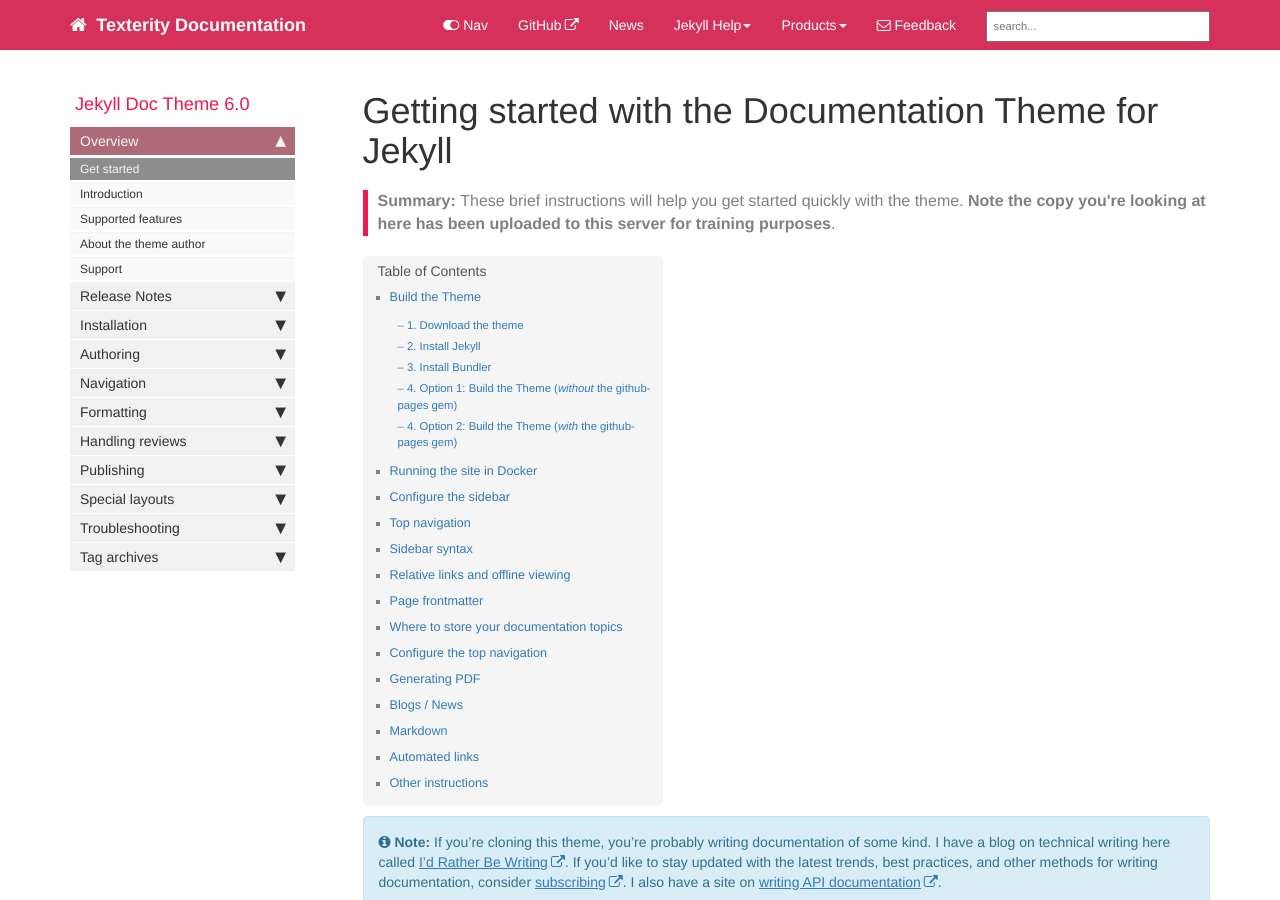
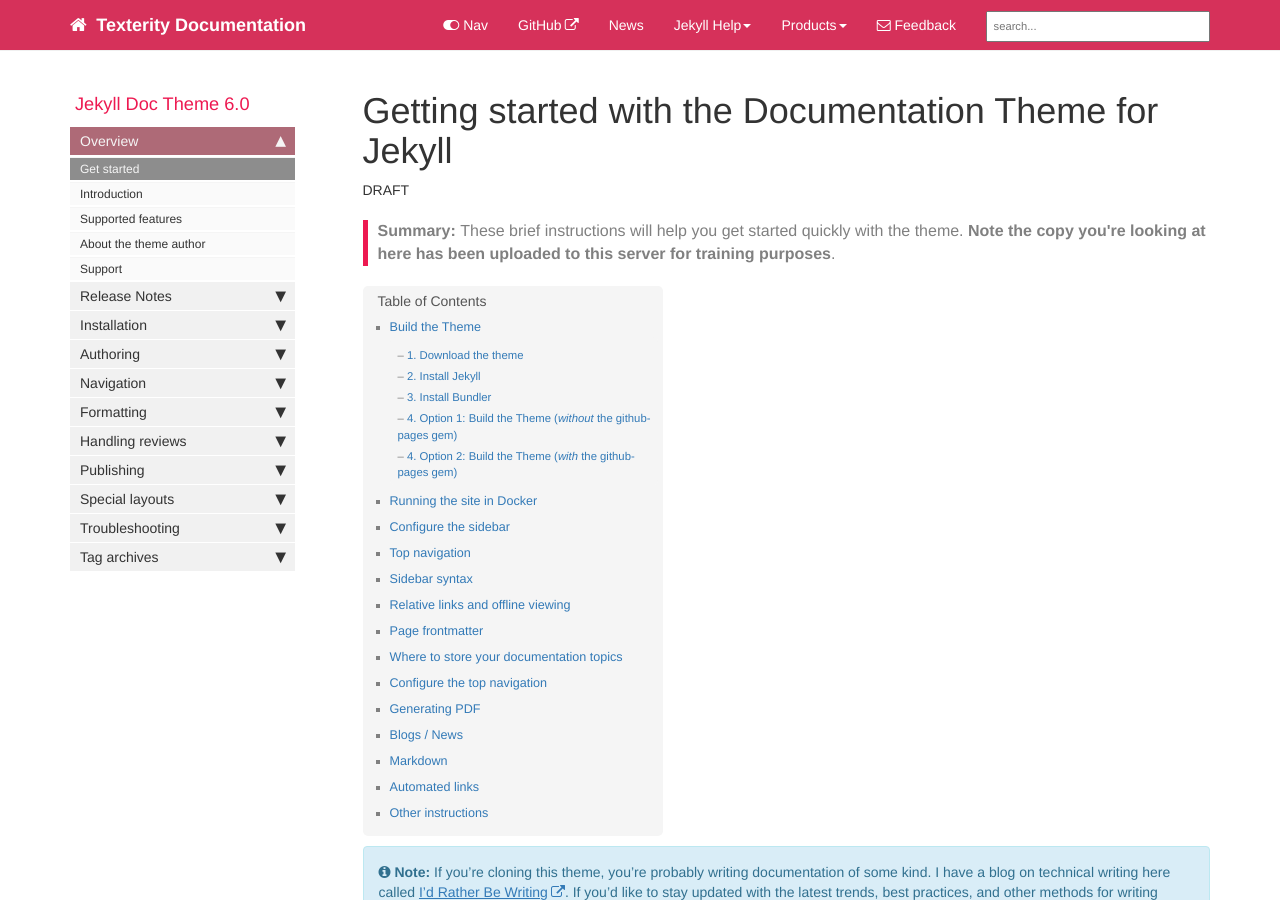
Before and after one commit to Texterity/January, a Jekyll site: the page built from docs/index.md, in a window 1280 px wide and 900 px high. Built offline with Jekyll 4.4.1, drawn with Linux system fonts in a browser that asks for light colours; nearby versions of some CDN libraries; comment, search, counter and statistics services are not loaded.

Commit message:
Trying to add DRAFT watermark using CSS

```diff
--- a/docs/_layouts/page.html
+++ b/docs/_layouts/page.html
@@ -27,6 +27,10 @@ layout: default
 {% include custom/{{page.map_name}}.html %}
 
 {% endif %}
+
+<div id="background">
+  <p id="bg-text">DRAFT</p>
+	</div>
 
 <div class="post-content">
 
```
